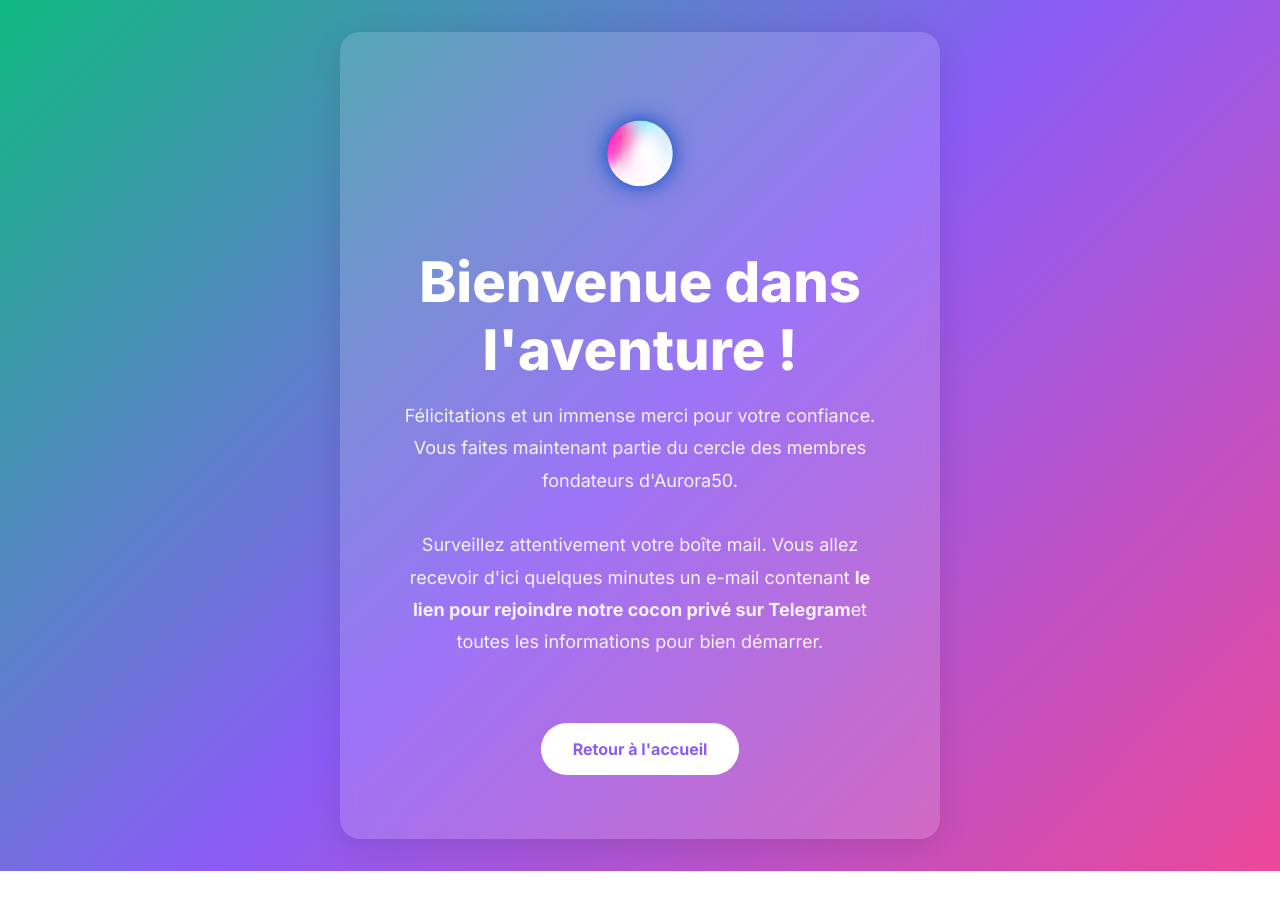
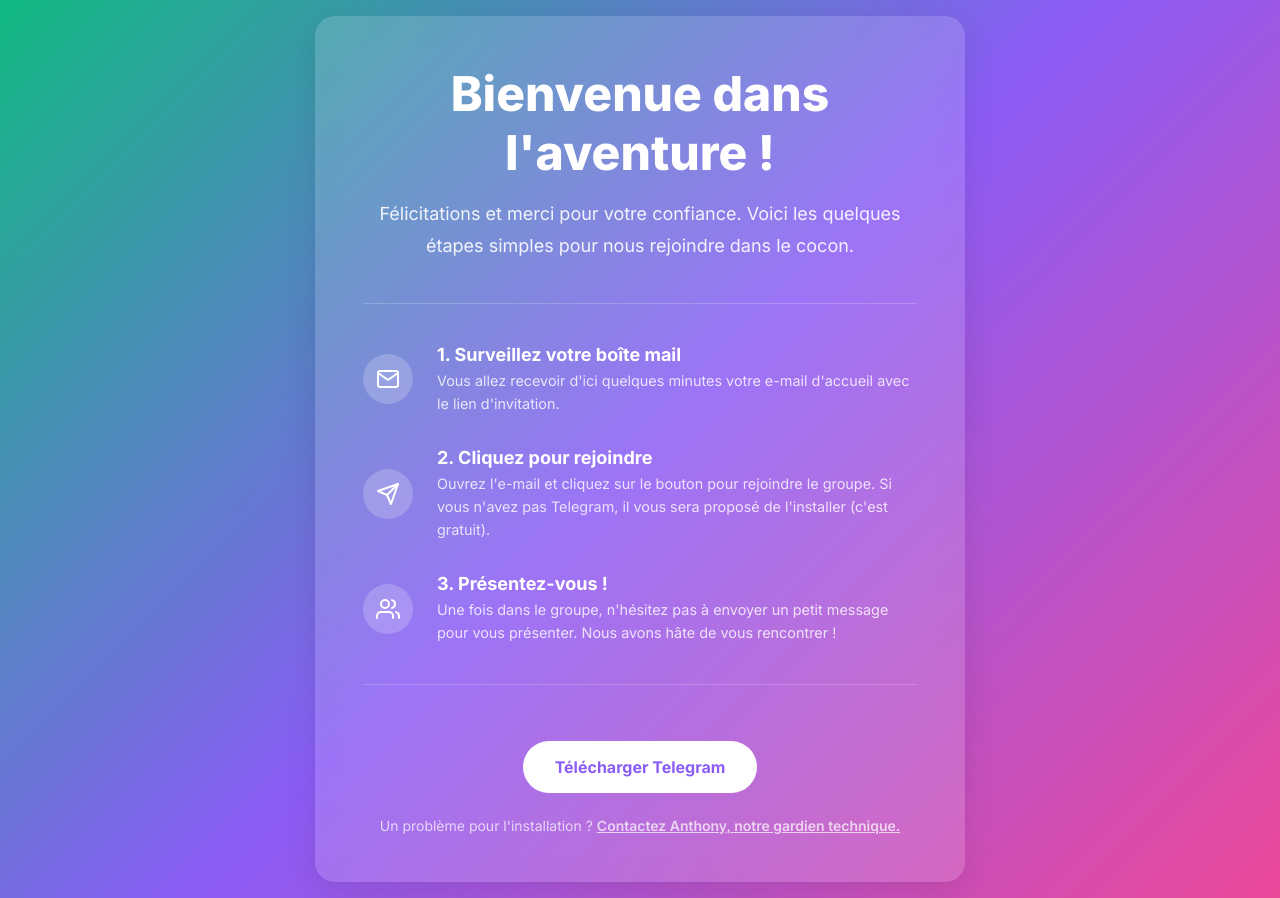
Before and after one commit to IKGBfr/aurora50, a Next.js app: page /merci in a window 1280 px wide. Before the commit the page ends 871 px from the top, so only its background shows below. Built offline with nearby package versions, Linux system fonts and the light colour scheme.

Commit message:
feat: Ajout page Charte et fix image page Sigrid

```diff
--- a/app/layout.tsx
+++ b/app/layout.tsx
@@ -12,7 +12,7 @@
   openGraph: {
     title: 'Aurora50 - Votre Renaissance Après 50 Ans',
     description: 'Communauté premium de transformation après 50 ans',
-    images: ['/logo.svg'],
+    images: ['/logo.png'],
   }
 }
 
--- a/app/merci/page.tsx
+++ b/app/merci/page.tsx
@@ -2,9 +2,6 @@
 import styled from '@emotion/styled'
 import { keyframes } from '@emotion/react'
 import Link from 'next/link'
-import Lottie from 'lottie-react'
-// Vous pouvez utiliser la même animation de logo ou une autre, par exemple une coche de validation
-import logoAnimation from '../../public/animations/Multiple_circles.json'
 
 // --- Animations ---
 const fadeIn = keyframes`
@@ -25,7 +22,7 @@
   flex-direction: column;
   justify-content: center;
   align-items: center;
-  padding: 2rem;
+  padding: 1rem;
   background: linear-gradient(135deg, #10B981 0%, #8B5CF6 50%, #EC4899 100%);
   color: white;
   text-align: center;
@@ -35,30 +32,24 @@
   background: rgba(255, 255, 255, 0.15);
   backdrop-filter: blur(10px);
   border-radius: 20px;
-  padding: 3rem 2rem;
-  max-width: 600px;
+  padding: 2rem 1.5rem;
+  max-width: 650px;
   width: 100%;
   box-shadow: 0 8px 32px 0 rgba(0, 0, 0, 0.1);
   animation: ${fadeIn} 0.8s ease-out;
 
   @media (min-width: 768px) {
-    padding: 4rem;
+    padding: 3rem;
   }
 `
 
-const LogoWrapper = styled.div`
-  width: 120px;
-  height: 120px;
-  margin: 0 auto 2rem auto;
-`
-
 const Title = styled.h1`
-  font-size: 2.5rem;
+  font-size: 2.2rem;
   font-weight: 800;
   margin-bottom: 1rem;
 
   @media (min-width: 768px) {
-    font-size: 3.5rem;
+    font-size: 3rem;
   }
 `
 
@@ -66,15 +57,55 @@
   font-size: 1.125rem;
   line-height: 1.8;
   opacity: 0.9;
-  margin-bottom: 2rem;
+  margin-bottom: 2.5rem;
 `
 
-const Highlight = styled.span`
-  font-weight: 700;
-  color: #fff;
+const Divider = styled.hr`
+  border: none;
+  border-top: 1px solid rgba(255, 255, 255, 0.2);
+  margin: 2.5rem auto;
 `
 
-const HomeButton = styled(Link)`
+const StepsContainer = styled.div`
+  display: flex;
+  flex-direction: column;
+  gap: 2rem;
+  text-align: left;
+`
+
+const Step = styled.div`
+  display: flex;
+  align-items: center;
+  gap: 1.5rem;
+`
+
+const StepIcon = styled.div`
+  background: rgba(255, 255, 255, 0.2);
+  border-radius: 50%;
+  width: 50px;
+  height: 50px;
+  display: flex;
+  justify-content: center;
+  align-items: center;
+  flex-shrink: 0;
+`
+
+const StepContent = styled.div`
+  h3 {
+    font-size: 1.125rem;
+    font-weight: 700;
+    margin: 0 0 0.25rem 0;
+  }
+  p {
+    font-size: 0.9rem;
+    opacity: 0.8;
+    margin: 0;
+    line-height: 1.6;
+  }
+`
+
+// --- NOUVEAUX COMPOSANTS ---
+const DownloadButton = styled.a`
   display: inline-block;
   background: white;
   color: #8B5CF6;
@@ -84,7 +115,7 @@
   border-radius: 50px;
   text-decoration: none;
   transition: all 0.3s ease;
-  margin-top: 2rem;
+  margin-top: 1rem;
 
   &:hover {
     transform: translateY(-2px);
@@ -92,28 +123,83 @@
   }
 `
 
+const SupportText = styled.p`
+  font-size: 0.875rem;
+  opacity: 0.7;
+  margin-top: 1.5rem;
+
+  a {
+    color: white;
+    font-weight: 600;
+    text-decoration: underline;
+
+    &:hover {
+      opacity: 0.8;
+    }
+  }
+`
+
+// Icônes SVG pour le tutoriel
+const MailIcon = () => (
+  <svg xmlns="http://www.w3.org/2000/svg" width="24" height="24" viewBox="0 0 24 24" fill="none" stroke="currentColor" strokeWidth="2" strokeLinecap="round" strokeLinejoin="round"><rect x="2" y="4" width="20" height="16" rx="2"></rect><polyline points="22,6 12,13 2,6"></polyline></svg>
+);
+
+const TelegramIcon = () => (
+  <svg xmlns="http://www.w3.org/2000/svg" width="24" height="24" viewBox="0 0 24 24" fill="none" stroke="currentColor" strokeWidth="2" strokeLinecap="round" strokeLinejoin="round"><path d="M22 2L11 13"></path><path d="M22 2L15 22L11 13L2 9L22 2Z"></path></svg>
+);
+
+const GroupIcon = () => (
+  <svg xmlns="http://www.w3.org/2000/svg" width="24" height="24" viewBox="0 0 24 24" fill="none" stroke="currentColor" strokeWidth="2" strokeLinecap="round" strokeLinejoin="round"><path d="M17 21v-2a4 4 0 0 0-4-4H5a4 4 0 0 0-4 4v2"></path><circle cx="9" cy="7" r="4"></circle><path d="M23 21v-2a4 4 0 0 0-3-3.87"></path><path d="M16 3.13a4 4 0 0 1 0 7.75"></path></svg>
+);
+
+
 export default function ThankYouPage() {
   return (
     <Container>
       <Card>
-        <LogoWrapper>
-          <Lottie
-            animationData={logoAnimation}
-            loop={true}
-            autoplay={true}
-          />
-        </LogoWrapper>
         <Title>Bienvenue dans l'aventure !</Title>
         <Text>
-          Félicitations et un immense merci pour votre confiance. Vous faites maintenant partie
-          du cercle des membres fondateurs d'Aurora50.
+          Félicitations et merci pour votre confiance. Voici les quelques étapes simples pour nous rejoindre dans le cocon.
         </Text>
-        <Text>
-          Surveillez attentivement votre boîte mail. Vous allez recevoir d'ici quelques minutes
-          un e-mail contenant <Highlight>le lien pour rejoindre notre cocon privé sur Telegram</Highlight>
-          et toutes les informations pour bien démarrer.
-        </Text>
-        <HomeButton href="/">Retour à l'accueil</HomeButton>
+
+        <Divider />
+
+        <StepsContainer>
+          <Step>
+            <StepIcon><MailIcon /></StepIcon>
+            <StepContent>
+              <h3>1. Surveillez votre boîte mail</h3>
+              <p>Vous allez recevoir d'ici quelques minutes votre e-mail d'accueil avec le lien d'invitation.</p>
+            </StepContent>
+          </Step>
+
+          <Step>
+            <StepIcon><TelegramIcon /></StepIcon>
+            <StepContent>
+              <h3>2. Cliquez pour rejoindre</h3>
+              <p>Ouvrez l'e-mail et cliquez sur le bouton pour rejoindre le groupe. Si vous n'avez pas Telegram, il vous sera proposé de l'installer (c'est gratuit).</p>
+            </StepContent>
+          </Step>
+
+          <Step>
+            <StepIcon><GroupIcon /></StepIcon>
+            <StepContent>
+              <h3>3. Présentez-vous !</h3>
+              <p>Une fois dans le groupe, n'hésitez pas à envoyer un petit message pour vous présenter. Nous avons hâte de vous rencontrer !</p>
+            </StepContent>
+          </Step>
+        </StepsContainer>
+
+        <Divider />
+
+        <div>
+          <DownloadButton href="https://telegram.org/apps" target="_blank" rel="noopener noreferrer">
+            Télécharger Telegram
+          </DownloadButton>
+          <SupportText>
+            Un problème pour l'installation ? <a href="https://wa.me/33766743192" target="_blank" rel="noopener noreferrer">Contactez Anthony, notre gardien technique.</a>
+          </SupportText>
+        </div>
       </Card>
     </Container>
   )
--- a/components/CTAButton.tsx
+++ b/components/CTAButton.tsx
@@ -40,7 +40,7 @@
 
 export const CTAButton = () => {
   return (
-    <Button href="https://buy.stripe.com/dRm7sMerOcjO47JdhYcs800">
+    <Button href="https://buy.stripe.com/test_00w9AUa8vey16doe5Bfbq00">
       <PriceStrike>97€</PriceStrike> 47€/mois - Rejoindre Aurora50
     </Button>
   )
--- a/components/Hero.tsx
+++ b/components/Hero.tsx
@@ -215,7 +215,7 @@
         psychologue spécialiste des transitions de vie.
       </Subtitle>
 
-      <CTAButton href="https://buy.stripe.com/dRm7sMerOcjO47JdhYcs800">
+      <CTAButton href="https://buy.stripe.com/test_00w9AUa8vey16doe5Bfbq00">
         <MainActionText>Je deviens Membre Fondateur</MainActionText>
         <PriceText>
           <span>97€</span> 47€/mois - À vie
```
Also changed, not shown: 1 other file (tests, documents, lock files or other folders).
